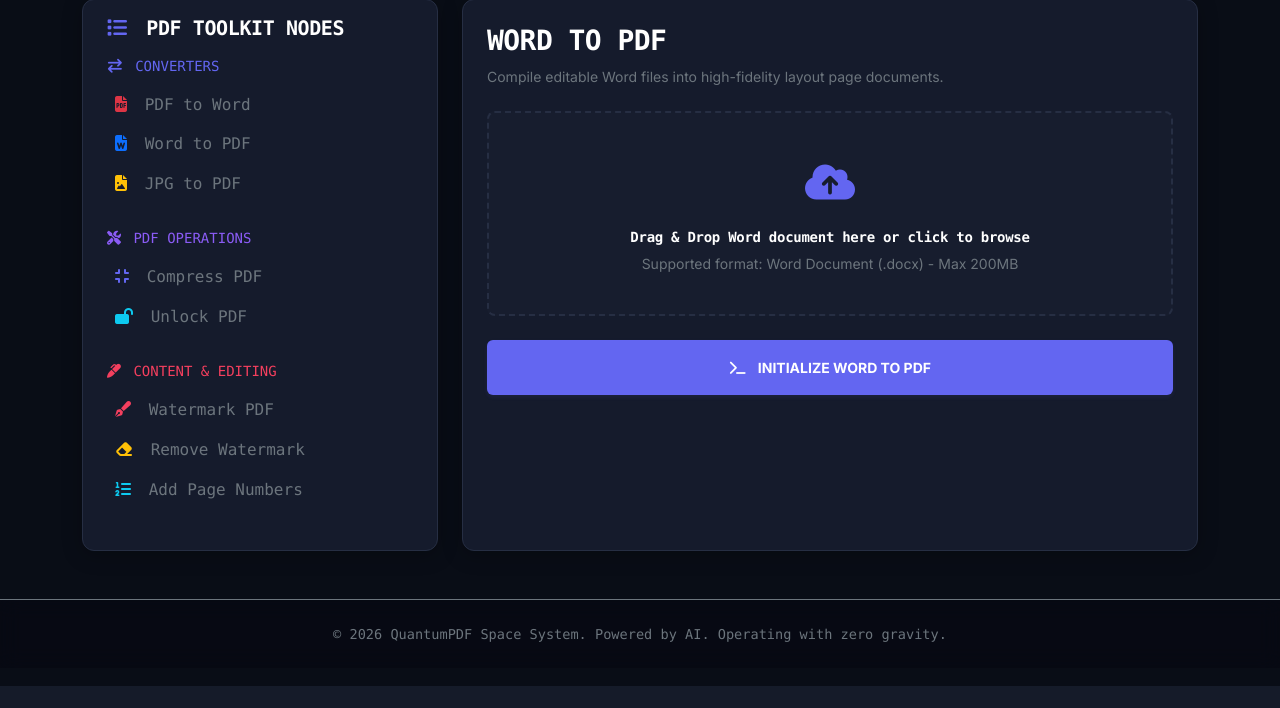
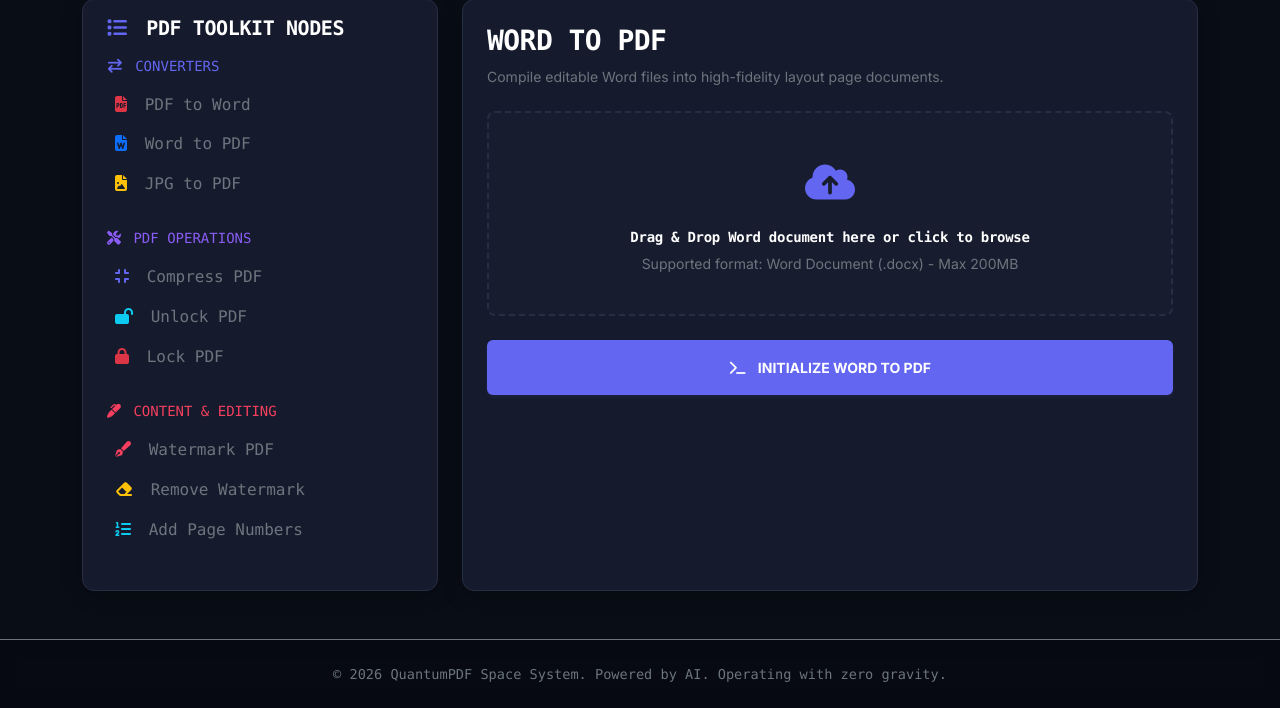
Before and after one commit to Paramrajdhanani/pdff, a Django app: page /converter/?tool=docx_to_pdf in a window 1280 px wide. Shown: the part 114-822 px from the top of the page. Before the commit the page ends 800 px from the top, so only its background shows below. Run offline with Django 4.2, Linux system fonts and the light colour scheme; the visitor is signed in with stand-in values (Sample User, id 1); data comes from the database, SQL or seed files in the repository; data that the repository does not hold is empty; parts of the project's set-up code (start-up, migrations or seed data) failed here and were passed over; some libraries are stand-ins or nearby versions.

Commit message:
Feature: Add Lock PDF tool with password-encryption engine and frontend parameters support

```diff
--- a/api/views.py
+++ b/api/views.py
@@ -57,7 +57,7 @@ class APIConvertView(BaseApiKeyView):
 
         ext_mapping = {
             'docx_to_pdf': 'pdf', 'pdf_to_docx': 'docx', 'compress_pdf': 'pdf',
-            'jpg_to_pdf': 'pdf', 'unlock_pdf': 'pdf',
+            'jpg_to_pdf': 'pdf', 'unlock_pdf': 'pdf', 'lock_pdf': 'pdf',
             'watermark_pdf': 'pdf', 'remove_watermark': 'pdf',
             'add_page_numbers': 'pdf'
         }
@@ -88,6 +88,8 @@ class APIConvertView(BaseApiKeyView):
                 jpg_to_pdf_engine([input_path], output_path)
             elif conversion_type == 'unlock_pdf':
                 unlock_pdf_engine(input_path, output_path, '')
+            elif conversion_type == 'lock_pdf':
+                lock_pdf_engine(input_path, output_path, '')
             elif conversion_type == 'watermark_pdf':
                 watermark_pdf_engine(input_path, output_path, 'CONFIDENTIAL')
             elif conversion_type == 'remove_watermark':
--- a/converter/views.py
+++ b/converter/views.py
@@ -143,7 +143,7 @@ def convert_file_view(request):
     input_paths = [doc.file.path for doc in input_docs]
     ext_mapping = {
         'docx_to_pdf': 'pdf', 'pdf_to_docx': 'docx', 'compress_pdf': 'pdf',
-        'jpg_to_pdf': 'pdf', 'unlock_pdf': 'pdf',
+        'jpg_to_pdf': 'pdf', 'unlock_pdf': 'pdf', 'lock_pdf': 'pdf',
         'watermark_pdf': 'pdf', 'remove_watermark': 'pdf',
         'add_page_numbers': 'pdf'
     }
@@ -165,6 +165,9 @@ def convert_file_view(request):
         elif conversion_type == 'unlock_pdf':
             pwd = request.POST.get('password', '')
             unlock_pdf_engine(input_paths[0], output_path, pwd)
+        elif conversion_type == 'lock_pdf':
+            pwd = request.POST.get('password', '')
+            lock_pdf_engine(input_paths[0], output_path, pwd)
         elif conversion_type == 'watermark_pdf':
             text = request.POST.get('watermark_text', 'CONFIDENTIAL')
             watermark_pdf_engine(input_paths[0], output_path, text)
--- a/static/js/main.js
+++ b/static/js/main.js
@@ -519,7 +519,7 @@ function initConversionForm() {
         const conversionType = document.getElementById('conversion-type').value;
 
         // Validation based on tool type
-        if (conversionType in {'pdf_to_docx': 1, 'compress_pdf': 1, 'split_pdf': 1, 'pdf_to_jpg': 1}) {
+        if (conversionType in {'pdf_to_docx': 1, 'compress_pdf': 1, 'split_pdf': 1, 'pdf_to_jpg': 1, 'unlock_pdf': 1, 'lock_pdf': 1}) {
             if (files.length !== 1) {
                 showError("Exactly 1 PDF file is required for this operation.");
                 return;
@@ -567,6 +567,8 @@ function initConversionForm() {
         else if (conversionType === 'split_pdf') activeSpinnerMsg = 'DISASSEMBLING PAGES ARCHIVE...';
         else if (conversionType === 'jpg_to_pdf') activeSpinnerMsg = 'BINDING IMAGES TO PDF GRID...';
         else if (conversionType === 'pdf_to_jpg') activeSpinnerMsg = 'RENDERING PAGES TO JPG IMAGES...';
+        else if (conversionType === 'unlock_pdf') activeSpinnerMsg = 'DECRYPTING PDF DOCUMENT...';
+        else if (conversionType === 'lock_pdf') activeSpinnerMsg = 'ENCRYPTING PDF DOCUMENT...';
 
         if (spinnerTitle) spinnerTitle.innerText = activeSpinnerMsg;
 
@@ -669,6 +671,10 @@ function resetDropzoneLabel(type) {
         selectedFileText.innerText = 'Drag & Drop PDF here or click to browse';
         acceptText.innerText = 'Supported format: PDF (.pdf) - Max 200MB';
         fileInput.setAttribute('accept', '.pdf');
+    } else if (type === 'unlock_pdf' || type === 'lock_pdf') {
+        selectedFileText.innerText = 'Drag & Drop PDF here or click to browse';
+        acceptText.innerText = 'Supported format: PDF (.pdf) - Max 200MB';
+        fileInput.setAttribute('accept', '.pdf');
     } else if (type === 'split_pdf') {
         selectedFileText.innerText = 'Drag & Drop PDF here or click to browse';
         acceptText.innerText = 'Supported format: PDF (.pdf) - Will extract all pages as a ZIP';
@@ -723,6 +729,8 @@ function initConverterTypeSelector() {
             else if (type === 'split_pdf') label = 'Split PDF Pages';
             else if (type === 'jpg_to_pdf') label = 'Convert Images to PDF';
             else if (type === 'pdf_to_jpg') label = 'Convert PDF to Images';
+            else if (type === 'unlock_pdf') label = 'Unlock PDF';
+            else if (type === 'lock_pdf') label = 'Lock PDF';
             submitBtnText.innerText = label;
         }
     }
--- a/templates/converter_terminal.html
+++ b/templates/converter_terminal.html
@@ -33,6 +33,9 @@
                     </button>
                     <button class="list-group-item list-group-item-action bg-transparent border-0 text-muted font-monospace py-2 px-3 tool-btn" data-type="unlock_pdf" data-desc="Strip user lock layers from decrypted PDF archives.">
                         <i class="fa-solid fa-lock-open text-info me-2"></i> Unlock PDF
+                    </button>
+                    <button class="list-group-item list-group-item-action bg-transparent border-0 text-muted font-monospace py-2 px-3 tool-btn" data-type="lock_pdf" data-desc="Encrypt document payload using customized key passwords.">
+                        <i class="fa-solid fa-lock text-danger me-2"></i> Lock PDF
                     </button>
                 </div>
             </div>
@@ -180,7 +183,7 @@
                 paramPassword.classList.add('d-none');
                 paramWatermark.classList.add('d-none');
 
-                if (type === 'unlock_pdf') {
+                if (type === 'unlock_pdf' || type === 'lock_pdf') {
                     paramSection.classList.remove('d-none');
                     paramPassword.classList.remove('d-none');
                 } else if (type === 'watermark_pdf') {
--- a/templates/landing.html
+++ b/templates/landing.html
@@ -154,6 +154,11 @@
             <h5 class="toolkit-card-title">Unlock PDF</h5>
             <p class="toolkit-card-desc">Remove passwords from unlocked files.</p>
         </a>
+        <a href="{% url 'converter:terminal' %}?tool=lock_pdf" class="toolkit-launchpad-card">
+            <div class="toolkit-card-icon" style="color: var(--neon-pink);"><i class="fa-solid fa-lock"></i></div>
+            <h5 class="toolkit-card-title">Lock PDF</h5>
+            <p class="toolkit-card-desc">Encrypt document payload using customized key passwords.</p>
+        </a>
         <a href="{% url 'converter:terminal' %}?tool=watermark_pdf" class="toolkit-launchpad-card">
             <div class="toolkit-card-icon" style="color: var(--neon-cyan);"><i class="fa-solid fa-pen-nib"></i></div>
             <h5 class="toolkit-card-title">Watermark PDF</h5>
```
Also changed, not shown: converter/toolkit_engines.py (+16 -0 lines).
